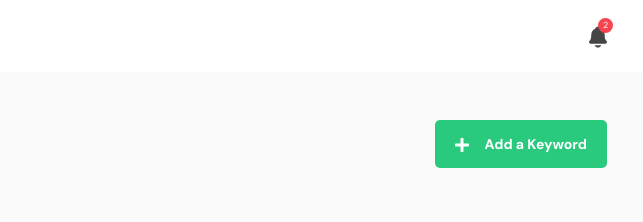
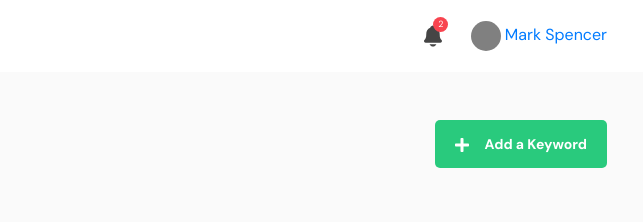
Before and after one commit to jbrit/SEO-Dashboard, a plain HTML site: page index.html in a window 1280 px wide. Shown: the top 222 px of the page, 637-1280 px from the left. Drawn offline with nearby package versions, Linux system fonts and the light colour scheme.

Commit message:
Avatar Starting

```diff
--- a/index.html
+++ b/index.html
@@ -125,6 +125,20 @@
                     2
                   </span>
                 </a>
+
+                <a href="#" class="notification-section d-inline-block ml-4">
+                  <span
+                    class="d-inline-block"
+                    style="
+                      height: 30px;
+                      width: 30px;
+                      border-radius: 50%;
+                      background-color: grey;
+                      vertical-align: middle;
+                    "
+                  ></span>
+                  Mark Spencer
+                </a>
               </div>
             </div>
           </div>
@@ -153,11 +167,6 @@
                     />
                   </svg>
                   Add a Keyword
-                  <!-- <object
-                    class="d-inline"
-                    data="./assets/images/add.svg"
-                    type="image/svg+xml"
-                  ></object> -->
                 </a>
               </div>
               <div class="main-content-top__subtext mb-4">
```
